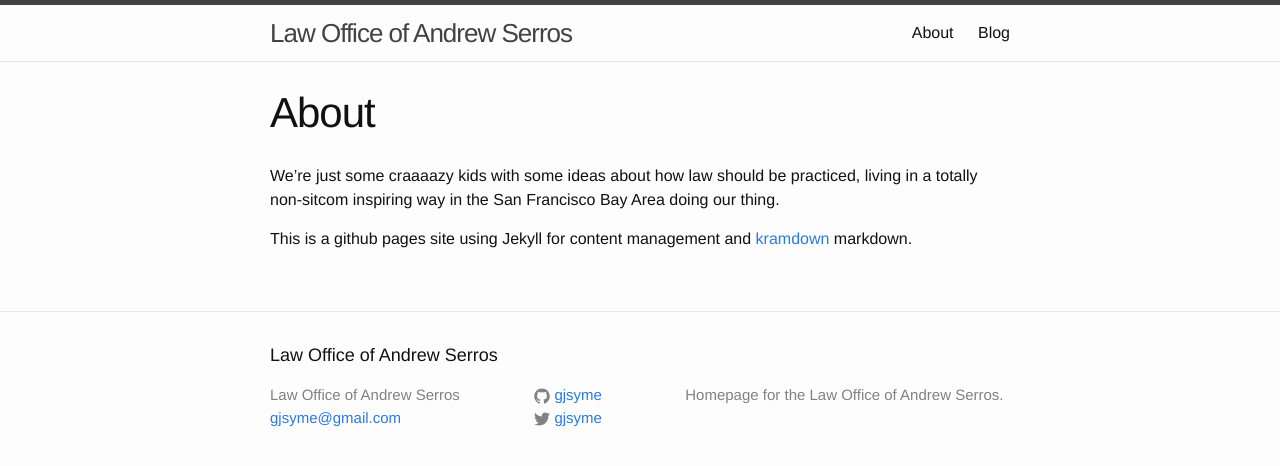
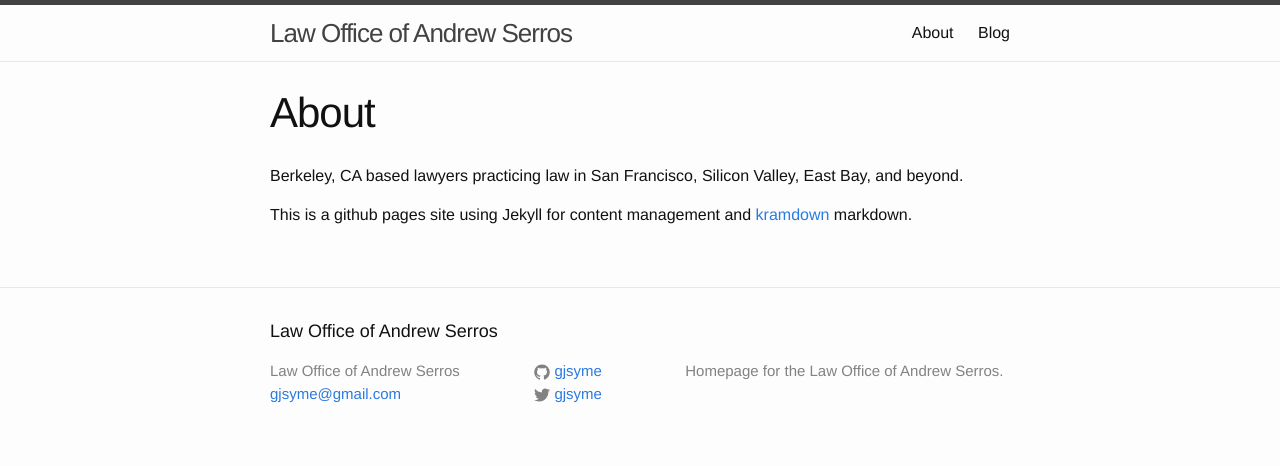
Before and after one commit to LawOfficeAndrewSerros/LawOfficeAndrewSerros.github.io, a Jekyll site: the page built from about.md, in a window 1280 px wide. Shown: the top 466 px of the page. Built offline with Jekyll 4.4.1, drawn with Linux system fonts in a browser that asks for light colours.

Commit message:
Touch up of detail

```diff
--- a/about.md
+++ b/about.md
@@ -4,6 +4,6 @@ title: About
 permalink: /about/
 ---
 
-We're just some craaaazy kids with some ideas about how law should be practiced, living in a totally non-sitcom inspiring way in the San Francisco Bay Area doing our thing.
+Berkeley, CA based lawyers practicing law in San Francisco, Silicon Valley, East Bay, and beyond.
 
 This is a github pages site using Jekyll for content management and [kramdown](http://kramdown.gettalong.org/) markdown.
```
Also changed, not shown: _posts/2015-06-14-hello-world.markdown (added, +7 -0 lines), _posts/2015-06-14-welcome-to-jekyll.markdown (deleted, +0 -7 lines).
